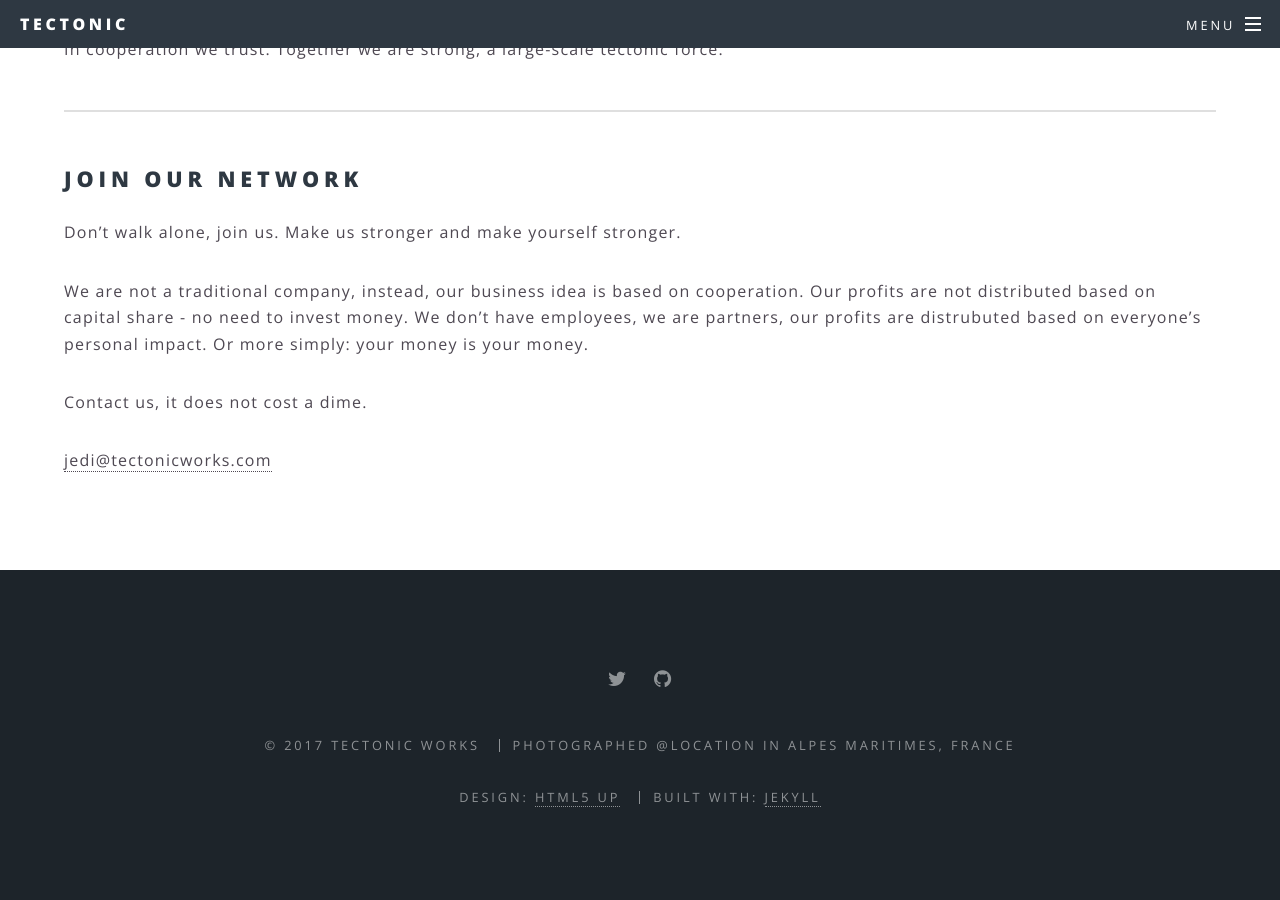
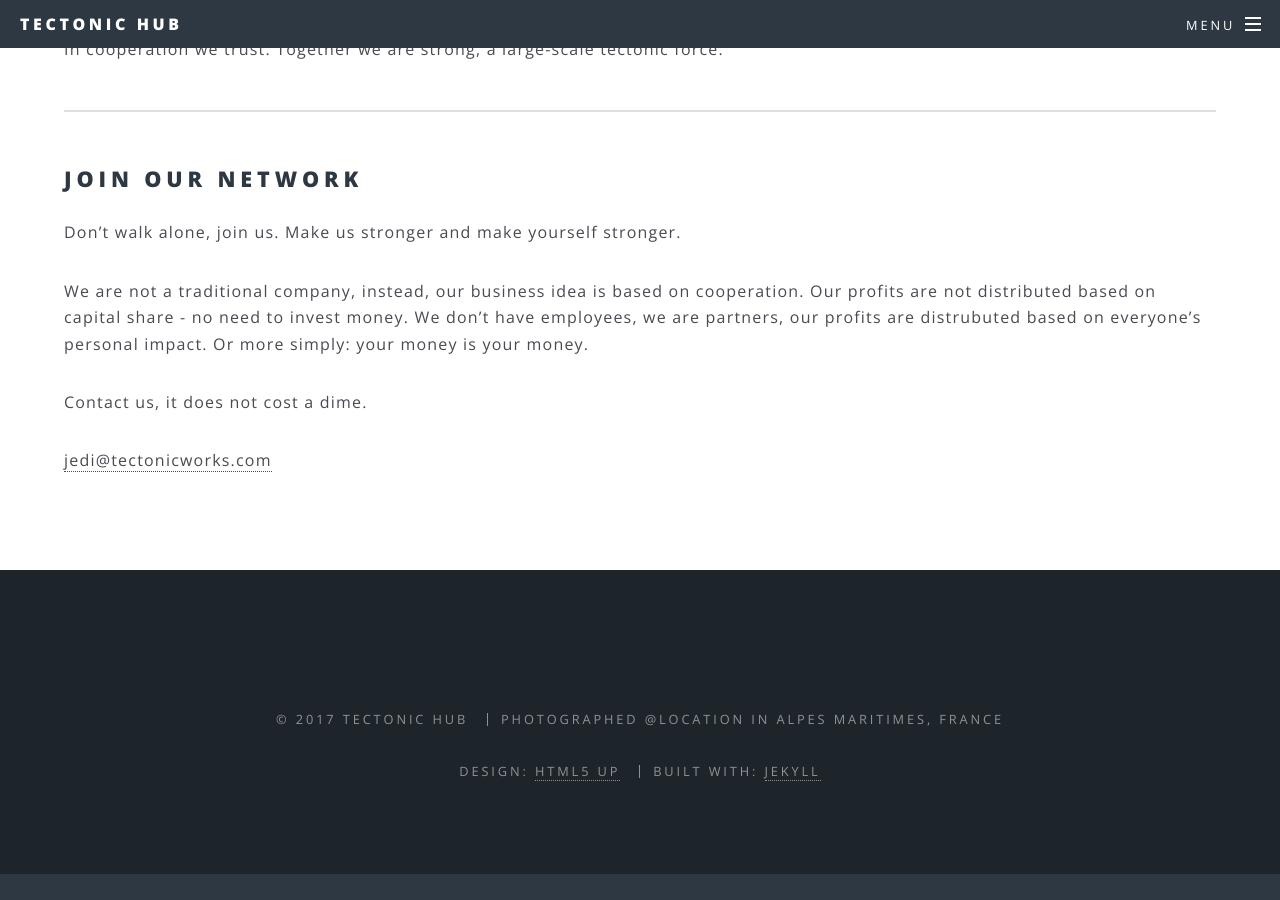
Before and after one commit to tectonichub/tectonichub.github.io, a Jekyll site: the page built from partners.md, in a window 1280 px wide and 900 px high, scrolled down 598 px. Built offline with Jekyll 4.4.1, drawn with Linux system fonts in a browser that asks for light colours; after the commit the page ends 1472 px from its top, so only the background shows below that.

Commit message:
Site name and logo changes

```diff
--- a/_config.yml
+++ b/_config.yml
@@ -2,19 +2,19 @@
 #
 
 # Site settings
-title: Tectonic
+title: Tectonic Hub
 description: |
   It takes only a vision
   to start a journey
-logo: images/tectonic_logo_white_transparent.png
-owner: Tectonic Works # or company name
+logo: images/tectonichub_white_transparent.png
+owner: Tectonic Hub # or company name
 first_published: 2017 # if migrating another site, the year of your first publish
-email: info@tectonicworks.com
+email: jedi@tectonichub.com
 baseurl: "" # the subpath of your site, e.g. /blog
-url: "http://tectonicworks.com" # the base hostname & protocol for your site
+url: "http://tectonichub.com" # the base hostname & protocol for your site
 social:
-  twitter: https://twitter.com/<username>
-  github: https://github.com/<username>
+  #twitter: https://twitter.com/<username>
+  #github: https://github.com/<username>
   #linkedin-square: https://linkedin.com/in/<username>
   #facebook-official: https://facebook.com/<username>
   #google-plus-square: https://plus.google.com/u/0/+<username>
```
Also changed, not shown: index.html (+5 -4 lines), images/tectonichub.png (added), images/tectonichub_white_transparent.png (added).
